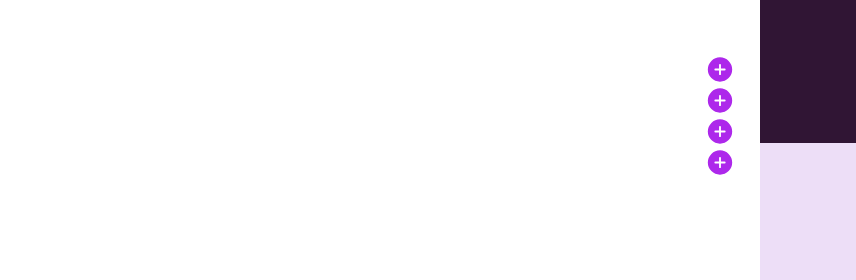
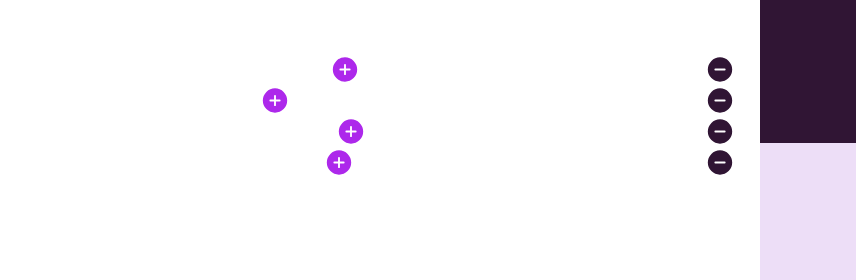
Before and after one commit to SebastianLaka/FAQ-accordion-app, a plain HTML site: page index.html in a window 1280 px wide. Shown: the part 137-417 px from the top of the page, 424-1280 px from the left. Drawn offline with nearby package versions, Linux system fonts and the light colour scheme.

Commit message:
Change class names for icons in accordion. Add minus icon in accordion

```diff
--- a/index.html
+++ b/index.html
@@ -22,14 +22,16 @@
                 <div class="accordion-container">
                     <div class="accordion-question">
                         <h2 class="accordion-question__question">What is Frontend Mentor, and how will help me?</h2>
-                        <img src="./images/icon-plus.svg" alt="Icon plus" class="accordion-question__image">
+                        <img src="./images/icon-plus.svg" alt="Icon plus" class="accordion-question__plus-image">
+                        <img src="./images/icon-minus.svg" alt="Icon plus" class="accordion-question__minus-image">
                     </div>
                 </div>
                 <div class="accordion-container">
                     <div class="accordion-container">
                         <div class="accordion-question">
                             <h2 class="accordion-question__question">Is Frontend Mentor free?</h2>
-                            <img src="./images/icon-plus.svg" alt="Icon plus" class="accordion-question__image">
+                            <img src="./images/icon-plus.svg" alt="Icon plus" class="accordion-question__plus-image">
+                            <img src="./images/icon-minus.svg" alt="Icon plus" class="accordion-question__minus-image">
                         </div>
                     </div>
                 </div>
@@ -37,7 +39,8 @@
                     <div class="accordion-container">
                         <div class="accordion-question">
                             <h2 class="accordion-question__question">Can i use Fontend Mentor projects in my portfolio?</h2>
-                            <img src="./images/icon-plus.svg" alt="Icon plus" class="accordion-question__image">
+                            <img src="./images/icon-plus.svg" alt="Icon plus" class="accordion-question__plus-image">
+                            <img src="./images/icon-minus.svg" alt="Icon plus" class="accordion-question__minus-image">
                         </div>
                     </div>
                 </div>
@@ -45,7 +48,8 @@
                     <div class="accordion-container">
                         <div class="accordion-question">
                             <h2 class="accordion-question__question">How can i get help If I'm stuck on a challange?</h2>
-                            <img src="./images/icon-plus.svg" alt="Icon plus" class="accordion-question__image">
+                            <img src="./images/icon-plus.svg" alt="Icon plus" class="accordion-question__plus-image">
+                            <img src="./images/icon-minus.svg" alt="Icon plus" class="accordion-question__minus-image">
                         </div>
                     </div>
                 </div>
```
